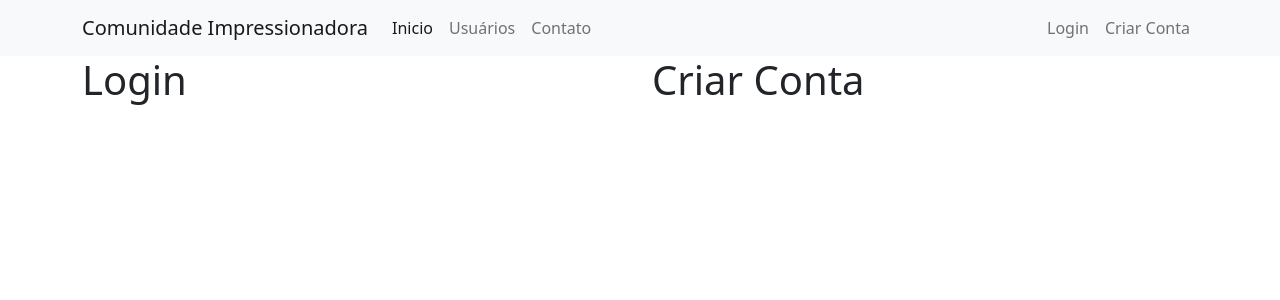
After one commit to lucasmendes-dev/Flask_Python, a Flask app: page /login in a window 1280 px wide. The commit adds this page. Shown: the top 300 px of the page. Run offline with Flask 2, Linux system fonts and the light colour scheme.

Commit message:
primeiros passos

```diff
--- a/main.py
+++ b/main.py
@@ -1,15 +1,27 @@
-from flask import Flask, render_template
+from flask import Flask, render_template, url_for
+
+
 app = Flask(__name__)
 
+lista_usuarios = ["Lucas", "Maria", "Luan", "Nair", "Dilton"]
+
 @app.route('/')
-def hello_world():
+def home():
     return render_template('home.html')
-
 
 @app.route('/contato')
 def contato():
     return render_template('contato.html')
 
+@app.route('/lista_usuarios')
+def usuarios():
+    return render_template('usuarios.html', lista_usuarios=lista_usuarios)
+
+@app.route('/login')
+def login():
+    return render_template('login.html')
+
+
 
 if __name__ == '__main__':
     app.run(debug=True)
--- a/templates/base.html
+++ b/templates/base.html
@@ -14,6 +14,8 @@
 </head>
 <body>
 
+    {% include "navbar.html" %}
+
     {% block content%}
 
     {% endblock%}
--- /dev/null
+++ b/templates/login.html
@@ -0,0 +1,16 @@
+{% extends 'base.html' %}
+
+{% block content %}
+
+    <div class="container">
+        <div class="row">
+            <div class="col">
+                <h1>Login</h1>
+            </div>
+            <div class="col">
+                <h1>Criar Conta</h1>
+            </div>
+        </div>
+    </div>
+
+{% endblock %}
--- /dev/null
+++ b/templates/navbar.html
@@ -0,0 +1,29 @@
+<nav class="navbar navbar-expand-lg bg-light">
+    <div class="container-fluid container">
+      <a class="navbar-brand" href="{{ url_for('usuarios') }}">Comunidade Impressionadora</a>
+      <button class="navbar-toggler" type="button" data-bs-toggle="collapse" data-bs-target="#navbarSupportedContent" aria-controls="navbarSupportedContent" aria-expanded="false" aria-label="Toggle navigation">
+        <span class="navbar-toggler-icon"></span>
+      </button>
+      <div class="collapse navbar-collapse" id="navbarSupportedContent">
+        <ul class="navbar-nav me-auto mb-2 mb-lg-0">
+          <li class="nav-item">
+            <a class="nav-link active" aria-current="page" href="{{ url_for('home') }}">Inicio</a>
+          </li>
+          <li class="nav-item">
+            <a class="nav-link" href="{{ url_for('usuarios') }}">Usuários</a>
+          </li>
+          <li class="nav-item">
+            <a class="nav-link" href="{{ url_for('contato') }}">Contato</a>
+          </li>
+        </ul>
+        <ul class="navbar-nav d-flex" role="search">
+            <li class="nav-item">
+                <a class="nav-link" href="{{ url_for('login') }}">Login</a>
+            </li>
+            <li class="nav-item">
+                <a class="nav-link" href="{{ url_for('login') }}">Criar Conta</a>
+            </li>
+        </ul>
+      </div>
+    </div>
+  </nav>
```
Also changed, not shown: templates/usuarios.html (added, +14 -0 lines).
